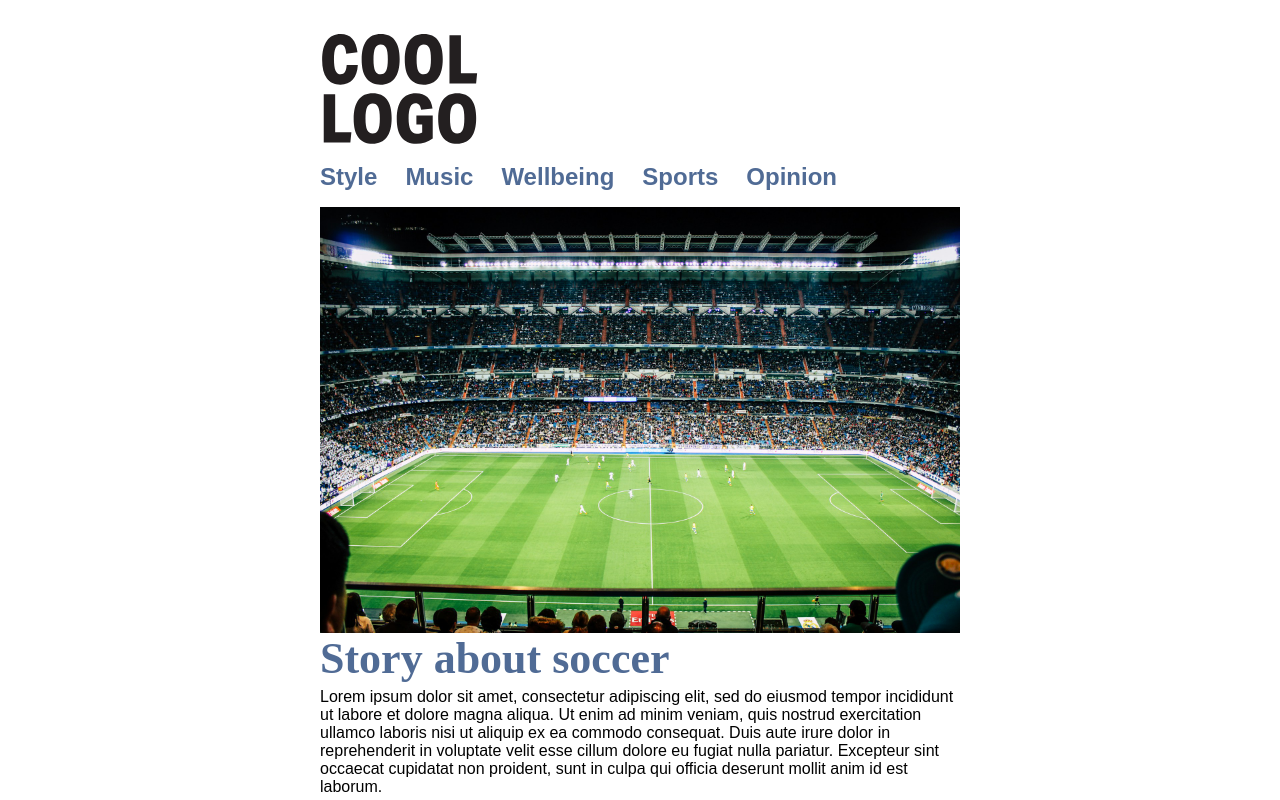
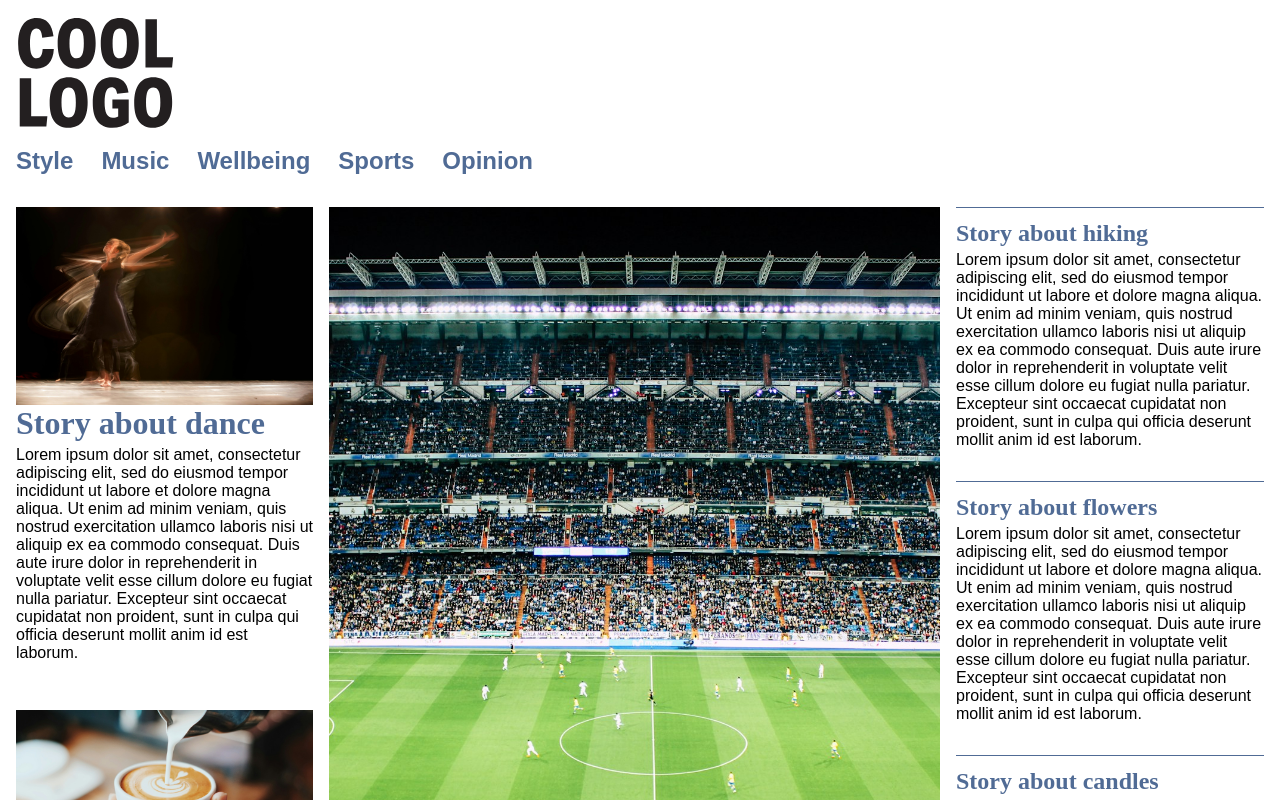
Before and after one commit to gracebhatia/gracebhatia.github.io, a plain HTML site: page grc339/digital-magazine/index.html in a window 1280 px wide. Shown: the top 800 px of the page. Drawn offline with Linux system fonts and the light colour scheme.

Commit message:
Add files via upload

```diff
--- a/grc339/digital-magazine/index.html
+++ b/grc339/digital-magazine/index.html
@@ -15,7 +15,7 @@
         </head>
 
         <body>
-            <div class="container">
+            <div class="home-container">
 
                 <header> <!-- header is outside the main, but inside the div container. -->
                     <h1><a href="index.html"><img src="logo.svg" alt="Logo"></a></h1>
@@ -133,6 +133,10 @@
                         </a>
                     </section>
 
+                </main>
+
+                <aside>
+
                     <!-- You will need to replicate the section above to have a total of six tertiary stories in your page, with no images. -->
 
                     <section class="tertiarystory"> <!-- Teaser for a tertiary story, with no images. You want to give it a third class. -->
@@ -205,7 +209,7 @@
 
                     <!-- You will need to replicate the section above to have a total of six tertiary stories in your page, with no images. -->
 
-                </main>
+                </aside>
 
                 <footer>
                     <p>All rights reserved.</p>
--- a/grc339/digital-magazine/style.css
+++ b/grc339/digital-magazine/style.css
@@ -55,7 +55,7 @@ nav ul {
 .tertiarystory h2 {
     font-size: 1.5em;
     border-top: 1px solid rgb(80, 107, 149);
-    padding-top: 1em;
+    padding-top: .5em;
 }
 
 .container {
@@ -96,8 +96,106 @@ figcaption {
 footer p {
     color: rgb(255, 255, 255);
     padding-top: 1.5em;
+    padding-left: 1em;
 }
 
 footer {
     background-color: rgb(80, 107, 149);
+    box-sizing: border-box;
 }
+
+@media only screen and (min-width: 60em) {
+
+    div.home-container {
+        max-width: 80em;
+        padding: 0 1em;
+        display: grid;
+        grid-template-columns: 3fr 1fr;
+        grid-gap: 1em;
+    }
+
+    div.container {
+        max-width: 60em;
+        padding: 0 1em;
+        display: grid;
+        grid-template-columns: 3fr 1fr;
+        grid-gap: 1em;
+    }
+
+    header, footer {
+        grid-column: 1/3;
+    }
+
+    div.home-container, main {
+        display: grid;
+        grid-template-columns: repeat (3, 1fr);
+        grid-gap: 1em;
+    }
+
+    div.home-container aside {
+        background: none;
+        padding: 0;
+        margin-top: 0;
+    }
+
+    div.container aside {
+        margin-top: 0;
+    }
+
+    section.mainstory {
+        grid-column: 2/4;
+        grid-row: 1/3;
+        display: flex;
+    }
+
+    section.mainstory a {
+        flex: 1 0 12em;
+        display: flex;
+        flex-direction: column;
+    }
+
+    section.mainstory a figure {
+        flex: 1 0 12em;
+        display: flex;
+    }
+
+    section.mainstory a figure img {
+        object-fit: cover;
+    }
+
+    section.mainstory a h2 {
+        flex: 0 0 1em;
+    }
+
+    section.mainstory a p {
+        flex: 0 0 4em;
+    }
+
+    section.secondary {
+        display: flex;
+    }
+
+    section.secondary a {
+        flex: 1 0 12em;
+        display: flex;
+        flex-direction: column;
+    }
+
+    section.secondary a figure {
+        flex: 1 0 12em;
+        display: flex;
+    }
+
+    section.secondary a figure img {
+        object-fit: cover;
+    }
+
+    section.secondary a h2 {
+        flex: 0 0 1em;
+    }
+
+    section.secondary a p {
+        flex: 0 0 4em;
+    }
+
+}
```
